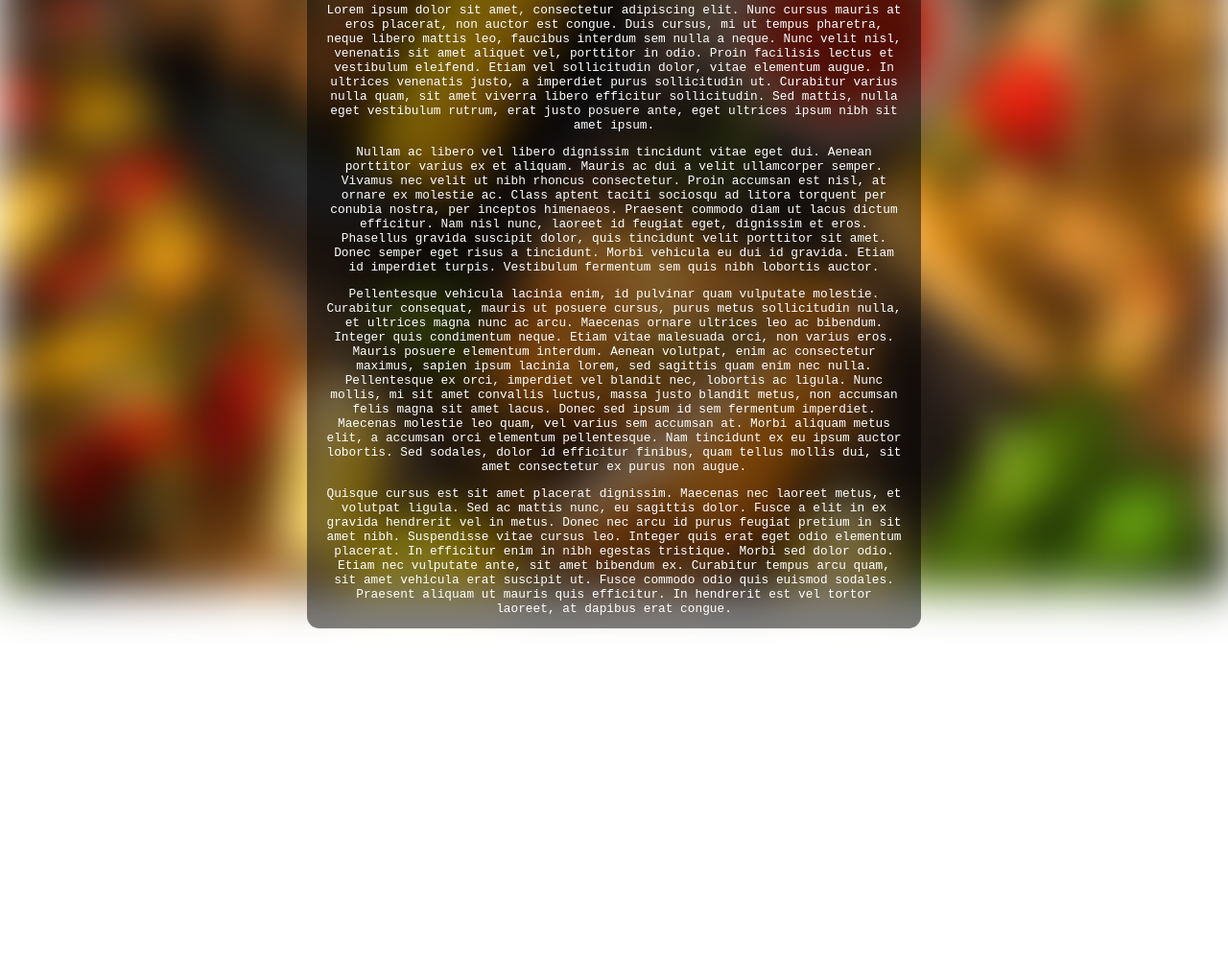
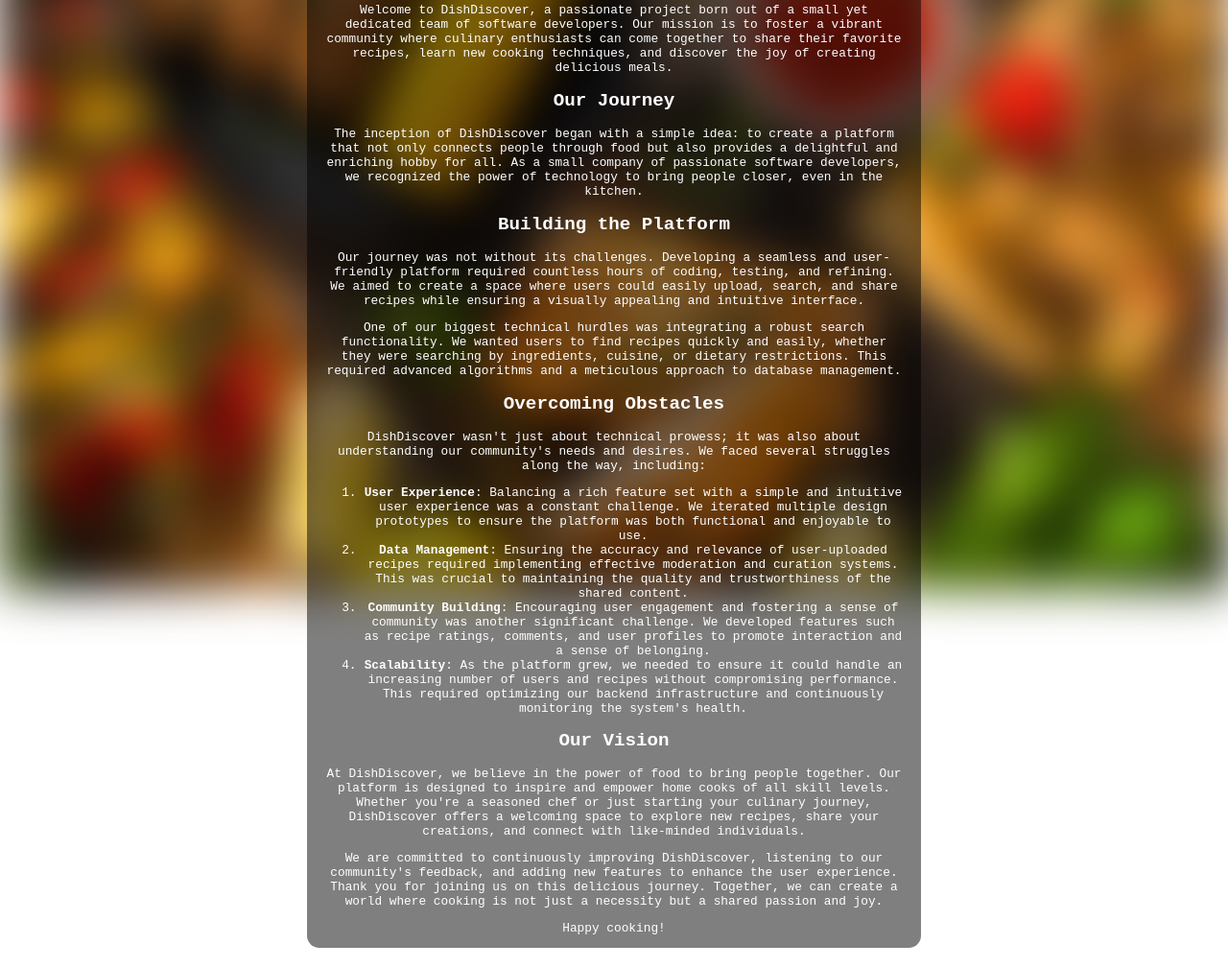
Before and after one commit to MadRobin13/DishDiscover, a website: page info.html in a window 1280 px wide. Shown: the part 185-1194 px from the top of the page at 96% size. Before the commit the page ends 848 px from the top, so only its background shows below. Drawn offline with Linux system fonts and the light colour scheme.

Commit message:
good bio

```diff
--- a/info.html
+++ b/info.html
@@ -22,13 +22,39 @@
         <h1 class="aboutTitle">About Us</h1>
         <hr>
         <div class="writing">
-            <p>Lorem ipsum dolor sit amet, consectetur adipiscing elit. Nunc cursus mauris at eros placerat, non auctor est congue. Duis cursus, mi ut tempus pharetra, neque libero mattis leo, faucibus interdum sem nulla a neque. Nunc velit nisl, venenatis sit amet aliquet vel, porttitor in odio. Proin facilisis lectus et vestibulum eleifend. Etiam vel sollicitudin dolor, vitae elementum augue. In ultrices venenatis justo, a imperdiet purus sollicitudin ut. Curabitur varius nulla quam, sit amet viverra libero efficitur sollicitudin. Sed mattis, nulla eget vestibulum rutrum, erat justo posuere ante, eget ultrices ipsum nibh sit amet ipsum.</p>
+            <p>Welcome to DishDiscover, a passionate project born out of a small yet dedicated team of software developers. Our mission is to foster a vibrant community where culinary enthusiasts can come together to share their favorite recipes, learn new cooking techniques, and discover the joy of creating delicious meals.</p>
 
-            <p>Nullam ac libero vel libero dignissim tincidunt vitae eget dui. Aenean porttitor varius ex et aliquam. Mauris ac dui a velit ullamcorper semper. Vivamus nec velit ut nibh rhoncus consectetur. Proin accumsan est nisl, at ornare ex molestie ac. Class aptent taciti sociosqu ad litora torquent per conubia nostra, per inceptos himenaeos. Praesent commodo diam ut lacus dictum efficitur. Nam nisl nunc, laoreet id feugiat eget, dignissim et eros. Phasellus gravida suscipit dolor, quis tincidunt velit porttitor sit amet. Donec semper eget risus a tincidunt. Morbi vehicula eu dui id gravida. Etiam id imperdiet turpis. Vestibulum fermentum sem quis nibh lobortis auctor.</p>
+                <h2>Our Journey</h2>
 
-            <p>Pellentesque vehicula lacinia enim, id pulvinar quam vulputate molestie. Curabitur consequat, mauris ut posuere cursus, purus metus sollicitudin nulla, et ultrices magna nunc ac arcu. Maecenas ornare ultrices leo ac bibendum. Integer quis condimentum neque. Etiam vitae malesuada orci, non varius eros. Mauris posuere elementum interdum. Aenean volutpat, enim ac consectetur maximus, sapien ipsum lacinia lorem, sed sagittis quam enim nec nulla. Pellentesque ex orci, imperdiet vel blandit nec, lobortis ac ligula. Nunc mollis, mi sit amet convallis luctus, massa justo blandit metus, non accumsan felis magna sit amet lacus. Donec sed ipsum id sem fermentum imperdiet. Maecenas molestie leo quam, vel varius sem accumsan at. Morbi aliquam metus elit, a accumsan orci elementum pellentesque. Nam tincidunt ex eu ipsum auctor lobortis. Sed sodales, dolor id efficitur finibus, quam tellus mollis dui, sit amet consectetur ex purus non augue.</p>
+                <p>The inception of DishDiscover began with a simple idea: to create a platform that not only connects people through food but also provides a delightful and enriching hobby for all. As a small company of passionate software developers, we recognized the power of technology to bring people closer, even in the kitchen.</p>
 
-            <p>Quisque cursus est sit amet placerat dignissim. Maecenas nec laoreet metus, et volutpat ligula. Sed ac mattis nunc, eu sagittis dolor. Fusce a elit in ex gravida hendrerit vel in metus. Donec nec arcu id purus feugiat pretium in sit amet nibh. Suspendisse vitae cursus leo. Integer quis erat eget odio elementum placerat. In efficitur enim in nibh egestas tristique. Morbi sed dolor odio. Etiam nec vulputate ante, sit amet bibendum ex. Curabitur tempus arcu quam, sit amet vehicula erat suscipit ut. Fusce commodo odio quis euismod sodales. Praesent aliquam ut mauris quis efficitur. In hendrerit est vel tortor laoreet, at dapibus erat congue.</p>
+                <h2>Building the Platform</h2>
+
+                <p>Our journey was not without its challenges. Developing a seamless and user-friendly platform required countless hours of coding, testing, and refining. We aimed to create a space where users could easily upload, search, and share recipes while ensuring a visually appealing and intuitive interface.</p>
+
+                <p>One of our biggest technical hurdles was integrating a robust search functionality. We wanted users to find recipes quickly and easily, whether they were searching by ingredients, cuisine, or dietary restrictions. This required advanced algorithms and a meticulous approach to database management.</p>
+
+                <h2>Overcoming Obstacles</h2>
+
+                <p>DishDiscover wasn't just about technical prowess; it was also about understanding our community's needs and desires. We faced several struggles along the way, including:</p>
+                <ol>
+                <li><strong>User Experience</strong>: Balancing a rich feature set with a simple and intuitive user experience was a constant challenge. We iterated multiple design prototypes to ensure the platform was both functional and enjoyable to use.</li>
+
+                <li><strong>Data Management</strong>: Ensuring the accuracy and relevance of user-uploaded recipes required implementing effective moderation and curation systems. This was crucial to maintaining the quality and trustworthiness of the shared content.</li>
+
+                <li><strong>Community Building</strong>: Encouraging user engagement and fostering a sense of community was another significant challenge. We developed features such as recipe ratings, comments, and user profiles to promote interaction and a sense of belonging.</li>
+
+                <li><strong>Scalability</strong>: As the platform grew, we needed to ensure it could handle an increasing number of users and recipes without compromising performance. This required optimizing our backend infrastructure and continuously monitoring the system's health.</li>
+                </ol>
+                <h2>Our Vision</h2>
+
+                <p>At DishDiscover, we believe in the power of food to bring people together. Our platform is designed to inspire and empower home cooks of all skill levels. Whether you're a seasoned chef or just starting your culinary journey, DishDiscover offers a welcoming space to explore new recipes, share your creations, and connect with like-minded individuals.</p>
+
+                <p>We are committed to continuously improving DishDiscover, listening to our community's feedback, and adding new features to enhance the user experience. Thank you for joining us on this delicious journey. Together, we can create a world where cooking is not just a necessity but a shared passion and joy.</p>
+
+                <p>Happy cooking!</p>
+
+                <strong>The DishDiscover Team ;P</strong>
         </div>
     </div>
 </body>
--- a/styles.css
+++ b/styles.css
@@ -126,7 +126,7 @@
 .info {
     background-color: rgba(0, 0, 0, 0.5);
     width:50vw;
-    height: 60vw;
+    height: 86vw;
     margin: auto;
     margin-top: 5vw;
     border-radius: 1vw;
```
